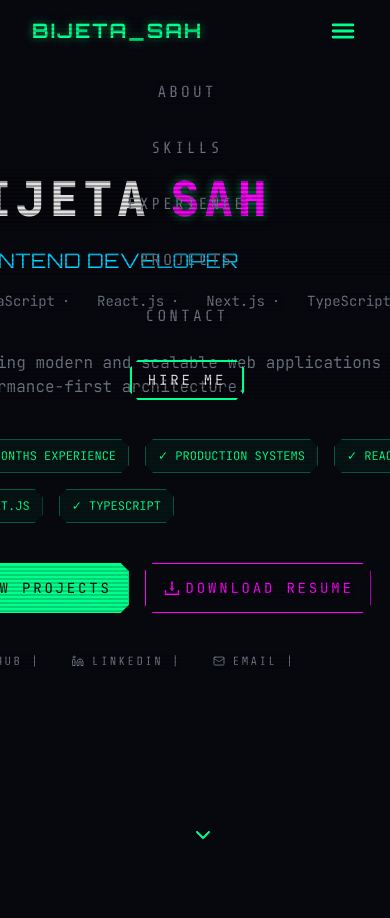
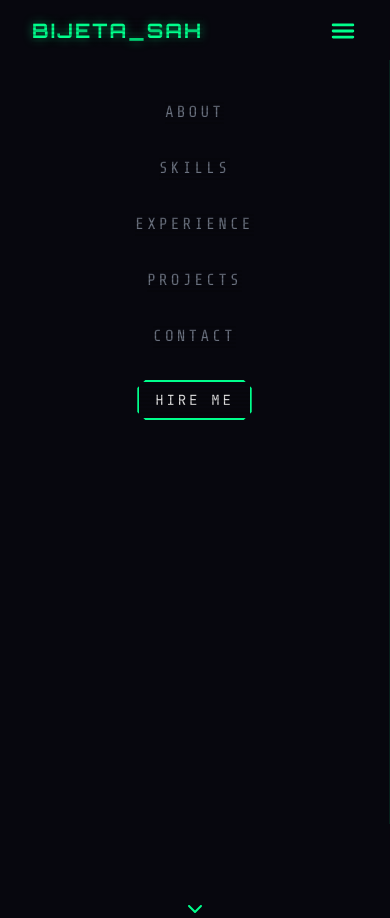
Before and after one commit to BijetaSah/modern-portfolio, a React (Vite) app: page / in a window 390 px wide. Both pictures are taken after a click on the button "Toggle Menu Button". Before the commit the page ends 844 px from the top, so only its background shows below. Built offline with nearby package versions, Linux system fonts and the light colour scheme.

Commit message:
fix (hero) : hero responsiveness fix

```diff
--- a/src/components/hero-section/Hero.jsx
+++ b/src/components/hero-section/Hero.jsx
@@ -26,8 +26,8 @@ function Hero() {
                 Frontend Developer
               </p>
               {/* skills section in hero */}
-              <div className="flex items-center font-mono text-sm text-muted gap-6 mt-4">
-                <span className="-mr-4 text-primary">
+              <div className="flex flex-wrap items-center font-mono text-sm text-muted gap-x-2 gap-y-2 lg:gap-6 mt-4">
+                <span className="lg:-mr-4 text-primary ">
                   <FaGreaterThan />
                 </span>
                 {heroSkills.map((item) => (
@@ -56,7 +56,7 @@ function Hero() {
               ))}
             </div>
             {/* Buttons */}
-            <div className="flex items-center gap-4">
+            <div className="flex flex-wrap items-center gap-4">
               <Button
                 to={"#projects"}
                 style={
@@ -76,7 +76,7 @@ function Hero() {
                 </span>
               </Button>
             </div>
-            <div className="flex gap-8 items-center">
+            <div className="flex gap-2 lg:gap-8 items-center">
               {socialLinks.map((link) => (
                 <NavbarLinks
                   link={link}
@@ -149,7 +149,7 @@ function Hero() {
           </div>
         </div>
       </div>
-      <div className="absolute animate-bounce text-primary bottom-0 left-[50%]">
+      <div className="absolute animate-bounce text-primary bottom-0 left-[50%] translate-x-[-50%]">
         <FaChevronDown />
       </div>
     </section>
--- a/src/components/nav/Navbar.jsx
+++ b/src/components/nav/Navbar.jsx
@@ -29,7 +29,9 @@ function Navbar() {
           <IoMenu />
         </Button>
 
-        {isOpen && <MobileNavBar />}
+        {isOpen && (
+          <MobileNavBar open={isOpen} onClose={() => setIsOpen(false)} />
+        )}
 
         <div className={` hidden lg:flex  items-center gap-8 }`}>
           {navbarLinks.map((link) => (
@@ -49,13 +51,15 @@ function Navbar() {
   );
 }
 
-function MobileNavBar() {
+function MobileNavBar({ open, onClose }) {
   return (
     <div
-      className={`flex flex-col absolute top-20 items-center gap-8 lg:hidden h-dvh w-full -translate-x-10`}
+      className={`flex flex-col fixed top-15 left-0 items-center justify-start pt-10 gap-8 lg:hidden h-[calc(100vh-5rem)] w-full bg-background border-r border-primary/10
+        transition-transform duration-300 ease-in-out z-40
+        ${open ? "translate-x-0" : "-translate-x-full"}`}
     >
       {navbarLinks.map((link) => (
-        <NavbarLinks link={link} key={link.id} />
+        <NavbarLinks link={link} key={link.id} onClick={onClose} />
       ))}
       <Button
         to={"#contact"}
--- a/src/components/nav/NavbarLinks.jsx
+++ b/src/components/nav/NavbarLinks.jsx
@@ -1,10 +1,11 @@
-function NavbarLinks({ link, style }) {
+function NavbarLinks({ link, style, onClick }) {
   if (link.ariaLabel)
     return (
       <a
         href={link.href}
         className={`font-label uppercase text-[16px] flex gap-1 items-center tracking-[0.2em] text-muted hover:text-primary transition-colors duration-150 ${style || ""}`}
         aria-label={link.ariaLabel || link.title}
+        onClick={onClick}
       >
         {link.icon && <link.icon />} {link.title} |
       </a>
@@ -13,6 +14,7 @@ function NavbarLinks({ link, style }) {
     <a
       href={link.href}
       className={`font-label uppercase text-[16px] flex gap-1 items-center tracking-[0.2em] text-muted hover:text-primary transition-colors duration-150 ${style}`}
+      onClick={onClick}
     >
       {link.icon && <link.icon />} {link.title}
     </a>
```
